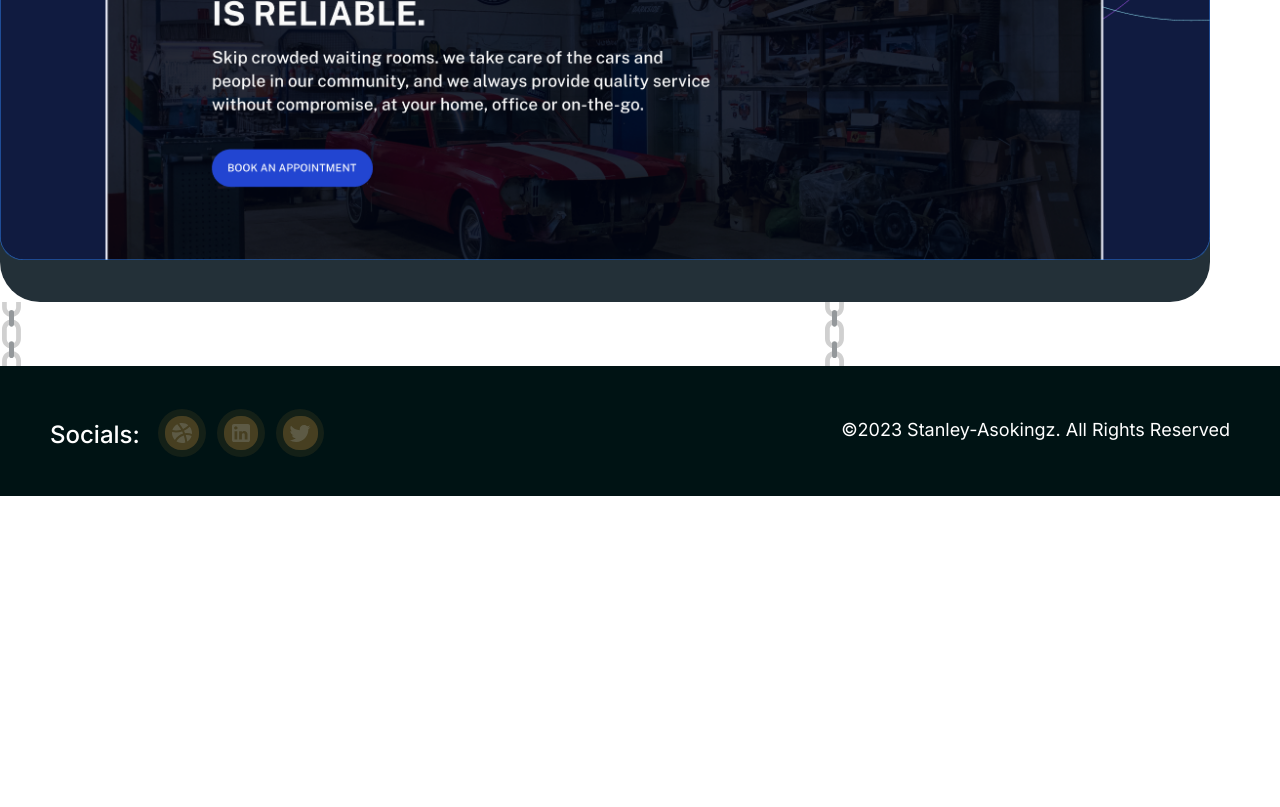
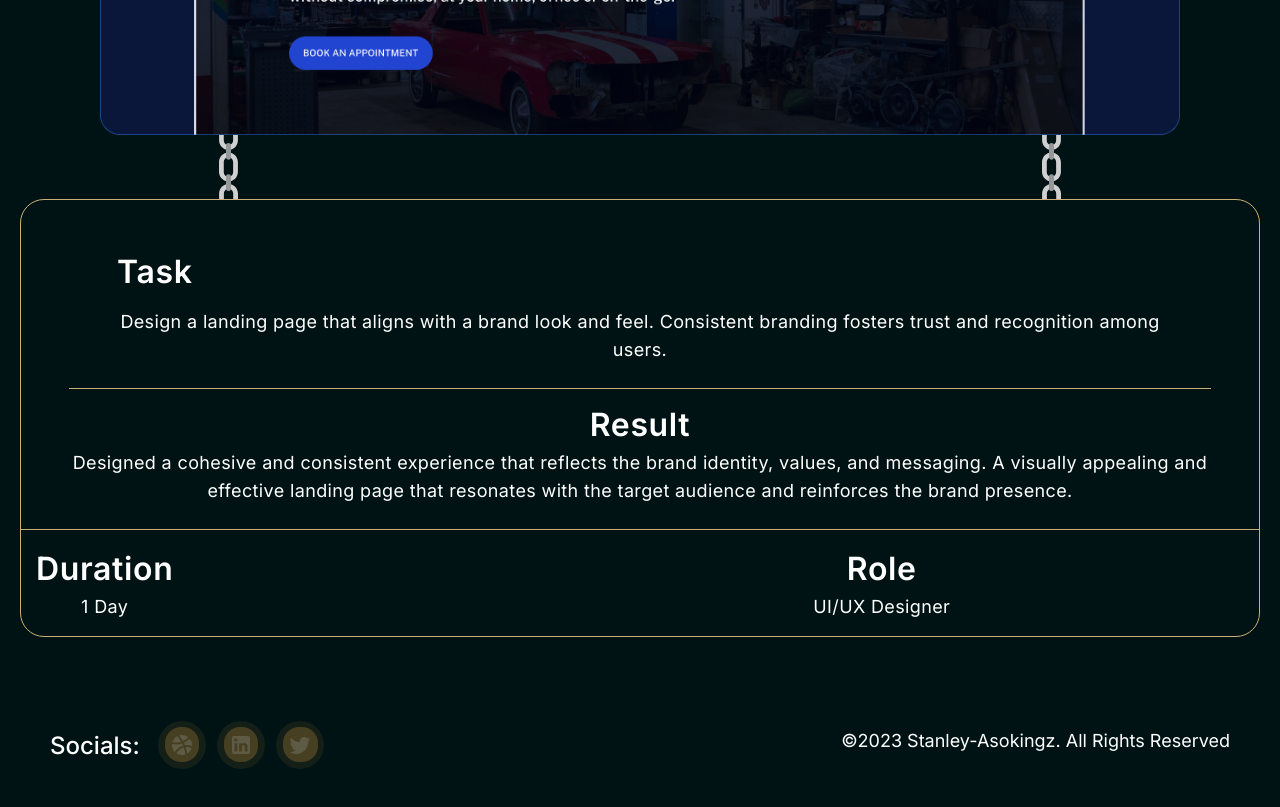
Before and after one commit to Maxwell011/portfolio-design, a Next.js app: page /Autofixhub in a window 1280 px wide. Shown: the part 720-1527 px from the top of the page. Before the commit the page ends 1216 px from the top, so only its background shows below. Built offline with nearby package versions, Linux system fonts and the light colour scheme.

Commit message:
Added table for organization

```diff
--- a/src/app/Autofixhub/page.tsx
+++ b/src/app/Autofixhub/page.tsx
@@ -4,9 +4,10 @@ import Chain from "../svg/chain";
 export default function AutoFixHub() {
   return (
     <section>
-      <h1 className="text-[64px] font-bold uppercase">REVAMPING Autofixhub</h1>
-      <div className="flex w-[1210px] h-[845px] justify-center items-center rounded-[40px] bg-[#233038]">
-        {" "}
+      <section className="bg-black flex flex-col items-center justify-center text-center px-[100px] py-0">
+        <h1 className="text-[64px] font-bold uppercase">
+          REVAMPING Autofixhub
+        </h1>{" "}
         <Image
           src="/Cover page Expert.png"
           width={1240}
@@ -14,11 +15,53 @@ export default function AutoFixHub() {
           alt="work image"
           className=""
         />
-      </div>
-      <div className="flex gap-[50rem]">
-        <Chain />
-        <Chain />
-      </div>
+        <div className="flex gap-[50rem]">
+          <Chain />
+          <Chain />
+        </div>
+        <div className="mb-10 border flex w-[1240px] flex-col items-start rounded-3xl border-solid border-gold">
+          <div className="border-b-[#CDAF75] border-b border-solid flex flex-col items-start gap-3 px-12 py-6">
+            <div className="flex flex-col items-start gap-3 self-stretch px-12 py-6 border-b-[#CDAF75] border-b border-solid">
+              <h2 className="text-white text-[32px] font-semibold tracking-[0.64px]">
+                Task
+              </h2>
+              <p className="text-white text-lg font-normal tracking-[0.36px]">
+                Design a landing page that aligns with a brand look and feel.
+                Consistent branding fosters trust and recognition among users.
+              </p>
+            </div>
+            <div>
+              <h2 className="text-white text-[32px] font-semibold tracking-[0.64px]">
+                Result
+              </h2>
+              <p className="text-white text-lg font-normal tracking-[0.36px]">
+                Designed a cohesive and consistent experience that reflects the
+                brand identity, values, and messaging. A visually appealing and
+                effective landing page that resonates with the target audience
+                and reinforces the brand presence.
+              </p>
+            </div>
+          </div>
+          <div className="flex gap-[40rem] p-[15px]">
+            <div className="flex flex-col">
+              <h2 className="text-white text-[32px] font-semibold tracking-[0.64px]">
+                Duration
+              </h2>
+              <p className="text-white text-lg font-normal tracking-[0.36px]">
+                1 Day
+              </p>
+            </div>
+            <div className="flex flex-col">
+              <h2 className="text-white text-[32px] font-semibold tracking-[0.64px]">
+                Role
+              </h2>
+              <p className="text-white text-lg font-normal tracking-[0.36px]">
+                UI/UX Designer
+              </p>
+            </div>
+          </div>
+        </div>
+      </section>
     </section>
   );
 }
```
